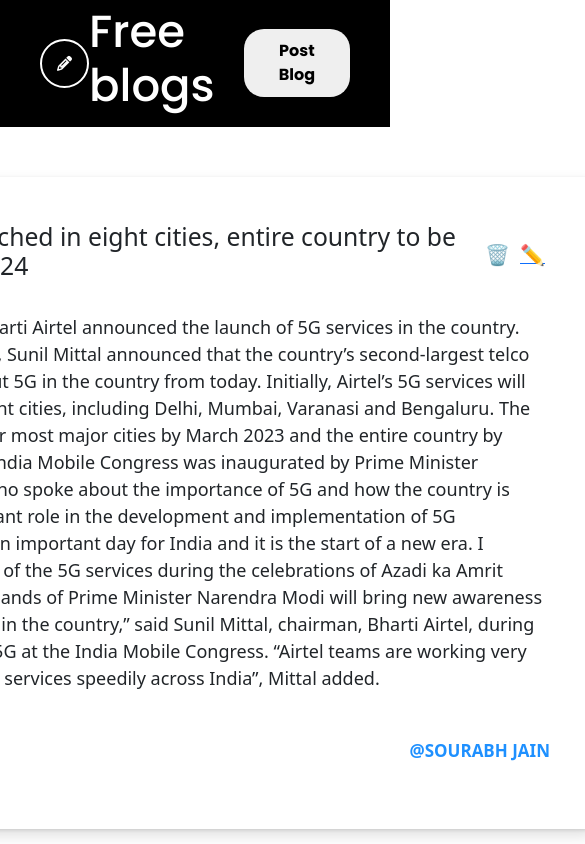
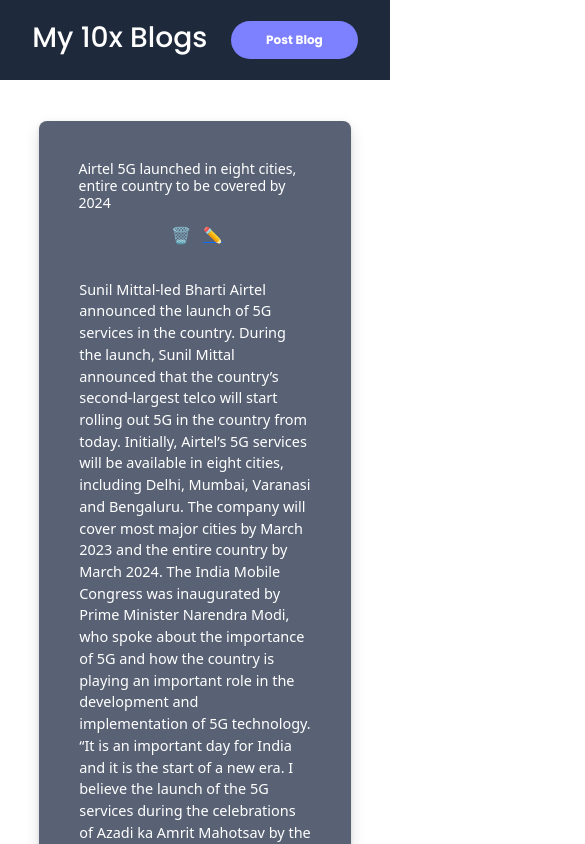
Before and after one commit to Anurag-Kochar-1/blog-app-redux, a React (Create React App) app: page / in a window 390 px wide. Shown: the top 844 px of the page, 585 px wide, since content can reach past the window. Built offline with nearby package versions, Linux system fonts and the light colour scheme.

Commit message:
responsiveness

```diff
--- a/package.json
+++ b/package.json
@@ -14,6 +14,7 @@
     "react-router": "^6.4.1",
     "react-router-dom": "^6.4.1",
     "react-scripts": "^5.0.1",
+    "react-toastify": "^9.0.8",
     "redux": "^4.2.0",
     "web-vitals": "^2.1.4"
   },
--- a/src/App.css
+++ b/src/App.css
@@ -1,7 +1,20 @@
+:root {
+    --color-primary : #7E81FF;
+    --color-dark : #1E293B;
+    --color-gray : #B8BFC6;
+    --color-white: #FFFFFF;
+}
+
 * {
     margin: 0;
     padding: 0;
     box-sizing: border-box;
+}
+
+html {
+    font-size: 62.5%;
+    /* 1rem = 10px */
+
 }
 
 .blocked-blog {
@@ -9,30 +22,34 @@
 }
 
 
+/* ----------------------- Navbar ----------------------- */
 .navbar-container {
+
     width: 100%;
-    height: 15vh;
+    height: 10rem;
     color: white;
-    background-color: black;
+    background-color: var(--color-dark);
     display: flex;
     justify-content: space-between;
     align-items: center;
-    padding: 0 40px;
+    padding: 0 4rem;
     font-family: 'Poppins';
 }
 
 .navbar-icon {
-    font-size: 15px;
+    width: 6rem;
+    height: 6rem;
+    /* font-size: 2rem; */
     border: 2px solid white;
-    padding: 15px;
-    border-radius: 200px;
+    padding: 1.5rem;
+    border-radius: 100%;
     display: flex;
     justify-content: center;
     align-items: center;
 }
 
 .navbar-title {
-    font-size: 45px;
+    font-size: 3.5rem;
 }
 
 .post-blog-btn {
@@ -41,33 +58,39 @@
     border-radius: 20px;
     padding: 10px 35px;
     cursor: pointer;
+    font-size: 1.5rem;
     font-weight: 700;
+    background-color: var(--color-primary);
+    color: var(--color-white);
+    transition: all 0.3s ease-in-out;
 }
 
 .post-blog-btn:hover {
-    background-color: gainsboro;
+    background-color: var(--color-white);
+    color: var(--color-primary);
 }
 
 
 
 
-/* create-blog-component-container */
+/* ------------------------------- create-blog-component-container ------------------------------- */
+
 .create-blog-component-container {
-    /* border: 2px solid black; */
+    /* border: 5px solid red; */
     width: 100%;
     height: auto;
     display: flex;
     flex-direction: column;
     justify-content: center;
     align-items: center;
-    padding: 20px 50px;
+    padding: 10rem 5rem;
 }
 
 .create-blog-component {
     /* border: 3px solid red; */
     box-shadow: 0 3px 6px rgba(0,0,0,0.16), 0 3px 6px rgba(0,0,0,0.23);
-    padding: 30px;
-    border-radius: 30px;
+    padding: 3rem;
+    border-radius: 2rem;
     width: 50%;
     display: flex;
     flex-direction: column;
@@ -75,19 +98,44 @@
 }
 
 .margin {
-    margin: 30px 0;
+    margin: 3rem 0;
 }
 
 .create-blog-title {
     font-weight: 600;
+    color: var(--color-dark);
+    font-size: 2.5rem;
+}
+
+.form-label {
+    color: var(--color-dark);
+    font-size: 1.6rem
 }
 
 .font-weight {
     font-weight: 600;
 }
 
+.create-blog-component-inputs{
+    padding: 0.5rem 1rem;
+    font-size: 1.3rem;
+}
 
-/* Home Page */
+.btn-container {
+    /* border: 2px solid red; */
+    padding: 2rem 0;
+}
+
+.create-btns {
+    min-width: 10rem;
+    font-size: 1.3rem;
+    padding: 1rem 5rem;
+}
+
+
+
+
+/* ------------------------------- Home Page -------------------------------  */
 .home-page-container {
     /* border: 4px solid red; */
     width: 100%;
@@ -95,57 +143,63 @@
     display: flex;
     flex-direction: column;
     align-items: center;
+    /* justify-content: center; */
 }
 
 
 
 .blog-container {
     /* border: 3px solid black; */
-    width: 800px;
+    width: 80rem;
     height: auto;
-    padding: 35px;
-    border-radius: 10px;
+    padding: 3.5rem;
+    border-radius: 1rem;
     box-shadow: 0 6.4px 14.4px 0 rgb(0 0 0 / 13%), 0 1.2px 3.6px 0 rgb(0 0 0 / 11%);
-    margin: 50px;
+    margin: 5rem 0;
 }
+
 .title-box{
     display: flex;
     flex-direction: row;
     justify-content: space-between;
     align-items: center;
-    /* border: 1px solid black; */
-    padding: 10px 10px;
+    /* border: 1px solid red; */
+    padding: 1rem;
+}
+
+
+.blog-btns-container {
+    /* border: 3px solid red; */
+    display: flex;
+    justify-content: center;
+    align-items: center;
 }
 
 .trash-icon {
-    font-size: 20px;
-    margin: 0 5px;
+    font-size: 2rem;
+    margin: 0 1rem;
 }
 
 .trash-icon:hover {
-    font-size: 22px;
+    font-size: 2.2rem;
     cursor: pointer;
 }
 
 .edit-pen-icon {
-    font-size: 20px;
-    margin: 0 5px;
+    font-size: 2rem;
+    margin: 0 0.5rem;
 }
 .edit-pen-icon:hover {
-    font-size: 22px;
+    font-size: 2.2rem;
     cursor: pointer;
 }
 
 
-/* Additional width for btn */
-.wd {
-    min-width: 150px;
-}
 
 .blog-context-box{
-    font-weight: 500;
-    padding: 15px;
-    font-size: 18px;
+    font-weight: 400;
+    padding: 1.5rem;
+    font-size: 1.6rem;
     /* border: 2px solid red; */
     display: flex;
     flex-direction: column;
@@ -163,7 +217,145 @@
 }
 
 .author-name {
-    font-size: 17px;
+    font-size: 2rem;
     font-weight: 600;
     color: dodgerblue;
+    /* border: 1px solid white; */
+    /* padding: 1rem 2rem; */
+    border-radius: 100%;
 }
+
+
+
+/* ------------------------------- Random Background Colors  ------------------------------- */
+
+#lighpurple {
+    background-color: #778beb;
+    color: black;
+}
+
+#pink {
+    background-color: #f78fb3;
+    color: black;
+}
+
+#yellow {
+    background-color: #f5cd79;
+    color: black;
+}
+
+#darkblue {
+    background-color: #303952;
+    color: white;
+}
+
+#lightorange {
+    background-color: #f19066;
+    color: black;
+}
+
+#lighblue {
+    background-color: #3dc1d3;
+    color: black;
+}
+
+#darkpink {
+    background-color: #c44569;
+    color: black;
+}
+
+#lightgrey {
+    background-color: #596275;
+    color: white;
+}
+
+
+/* ----------------------- Toast -------------------- */
+.deletedBlogToast {
+    font-size: 1.5rem;
+}
+
+
+
+
+
+/* ------------------------------- Media Queries -------------------------------*/
+
+
+/* Tablet */
+
+@media screen and (min-width : 767px) and (max-width: 1023px) {
+
+    html {
+        font-size: 56.25%;
+      }
+
+    /* .navbar-container {
+        background-color: mediumslateblue;
+
+    } */
+
+
+}
+
+
+
+
+
+/* Mobile */
+@media screen and (max-width: 767px) {
+
+    html {
+        font-size: 50.3%;
+    }
+
+
+
+    /* Navbar */
+    .navbar-icon  {
+        display: none;
+    }
+
+    /* .navbar-container {
+        background-color: red;
+    } */
+
+    .home-page-container{
+        /* background-color: black; */
+        display: flex;
+        flex-direction: column;
+        align-items: center;
+    }
+
+
+    /* Blog  */
+    .blog-container  {
+        width: 80%;
+        margin: 5rem auto;
+    }
+
+    /* Shifitng Buttons downs */
+    .title-box {
+
+        flex-direction: column;
+        align-items: space-between;
+        justify-content: center;
+        padding: 1.4rem;
+    }
+    .blog-btns-container {
+        padding: 1rem ;
+    }
+
+    /* blog content */
+    .blog-context-box {
+        font-size: 1.8rem;
+    }
+
+}
+
+
+
+/* Desktop */
+/* @media screen and (min-width: 1024px) {
+
+} */
--- a/src/components/Blog.js
+++ b/src/components/Blog.js
@@ -3,25 +3,65 @@
 import { deleteBlog } from '../features/PostBlogSlice'
 import { Link , Navigate, useNavigate} from "react-router-dom"
 
+// React-toastify
+import { ToastContainer, toast } from 'react-toastify';
+import 'react-toastify/dist/ReactToastify.css';
+import "../App.css"
+
+
 import "../App.css"
 
 function Blog(props) {
+
+  const deleteBlogToast = () => {
+    toast.info('🦄 Blog Deleted', {
+      position: "bottom-right",
+      autoClose: 3000,
+      hideProgressBar: false,
+      closeOnClick: true,
+      pauseOnHover: true,
+      draggable: true,
+      progress: undefined,
+      });
+  }
 
 
   const dispatch = useDispatch()
 
   return (
-    <div className={ props.title === undefined || props.title.length === 0 ? "blocked-blog" : "blog-container" } >
+    <>
+      <div className={ props.title === undefined || props.title.length === 0 ? "blocked-blog" : "blog-container" } id={props.randomColorID()}>
+
+
           <div className='title-box' >
               <h2> {props.title} </h2>
+
+              <div className="blog-btns-container">
                 <span className='trash-icon'
                 onClick={() => {
                   dispatch(deleteBlog({id : props.id}))
+                  deleteBlogToast()
                 }}
 
                 >🗑️</span>
 
-            <Link to={'/editblog'} state={props} ><span  className='edit-pen-icon'>✏️</span></Link>
+                <ToastContainer
+                    position="bottom-right"
+                    autoClose={3000}
+                    hideProgressBar={false}
+                    newestOnTop={false}
+                    closeOnClick
+                    rtl={false}
+                    pauseOnFocusLoss
+                    draggable
+                    pauseOnHover
+                    className={'deletedBlogToast'}
+                />
+
+
+
+                <Link to={'/editblog'} state={{title: props.title , authorName: props.authorName , blogContent : props.blogContent}} ><span  className='edit-pen-icon'>✏️</span></Link>
+              </div>
 
 
 
@@ -31,9 +71,15 @@
           </div>
 
           <div className='blog-context-box'>
-            <p>
+
+              { <p>
               {props.blogContent}
-            </p>
+
+
+
+              </p>}
+              {/* <button onClick={() => alert(props.blogContent.length)}> Check Content Lenght</button> */}
+
           </div>
 
           <div className='author-name-box'>
@@ -42,6 +88,9 @@
 
           </div>
       </div>
+
+
+    </>
   )
 }
 
--- a/src/components/Navbar.js
+++ b/src/components/Navbar.js
@@ -5,8 +5,11 @@
 function Navbar() {
   return (
     <div className='navbar-container'>
-         <i className="fa-solid fa-pencil navbar-icon"></i>
-        <h1 className='navbar-title'>Free blogs</h1>
+
+         {/* <i className="fa-solid fa-pencil navbar-icon"></i>  */}
+         <img src="https://th.bing.com/th/id/R.4d404e3b92fbe442e393f51ff223044f?rik=DYs9rF6LyIfo9w&riu=http%3a%2f%2fcliparting.com%2fwp-content%2fuploads%2f2016%2f05%2fPencil-free-to-use-clipart.png&ehk=8S4wo%2fk51uEjJRgDZHSmTVgnz%2fbaEA21nHTMXmG7nvY%3d&risl=&pid=ImgRaw&r=0&sres=1&sresct=1" className='navbar-icon' alt="" />
+
+        <h1 className='navbar-title'> My 10x Blogs </h1>
         <Link to={'/createblog'}> <button className='post-blog-btn'>Post Blog</button> </Link>
     </div>
   )
--- a/src/pages/Home.js
+++ b/src/pages/Home.js
@@ -6,6 +6,14 @@
 
 
 function Home() {
+
+  // Russain Pallete
+  function randomColorID () {
+    const rpsChoice = ['lighpurple', 'pink', 'yellow', "darkblue" , "lightorange" , "lighblue", "darkpink", "lightgrey"]
+    const randomNumber= Math.floor(Math.random () * 8)
+    return rpsChoice[randomNumber]
+
+  }
 
   const blogs = useSelector((state) => state.PostBlog.value)
 
@@ -27,6 +35,7 @@
                 id = {blog.id}
                 // id2 = {blog.id}
                 // id = {index}
+                randomColorID = {randomColorID}
                 />
               </div>
 
```
Also changed, not shown: src/pages/CreateBlog.js (+52 -7 lines), src/pages/EditBlog.js (+11 -7 lines), 1 other file (tests, documents, lock files or other folders). Lines whose indentation alone changed are shown as unchanged.
